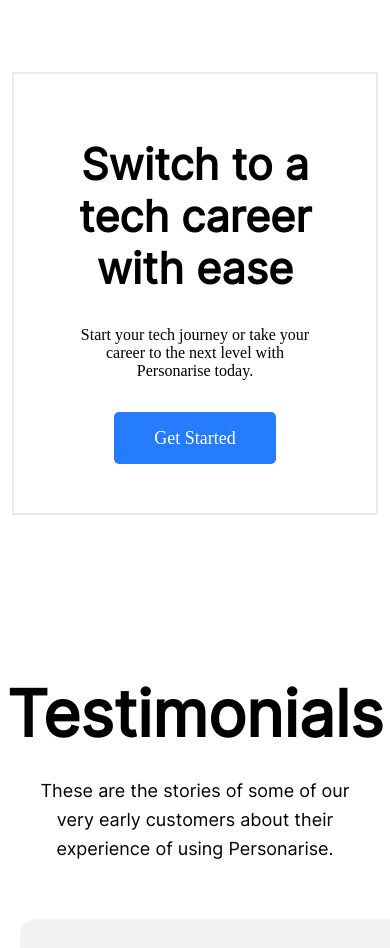
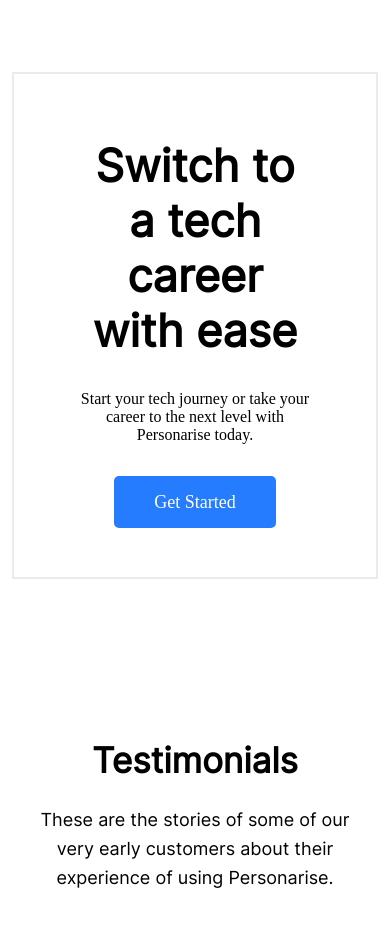
Before and after one commit to jessicakorubo/YIEE-TEST, a plain HTML site: page index.html in a window 390 px wide. Shown: the part 5000-5948 px from the top of the page. Drawn offline with Linux system fonts and the light colour scheme; a web font is replaced by a local one.

Commit message:
working on responsiveness

```diff
--- a/styles.css
+++ b/styles.css
@@ -1120,10 +1120,16 @@ img#closePopup {
     .numbers .num {
         width: fit-content;
     }
+    .testimonialTitle h1 {
+        font-size: 35px;
+    }
     .testimonialTitle p {
         width: fit-content;
     }
     .journey {
         padding: 4rem;
     }
+    .journey h1 {
+        font-size: 45px;
+    }
 }
```
